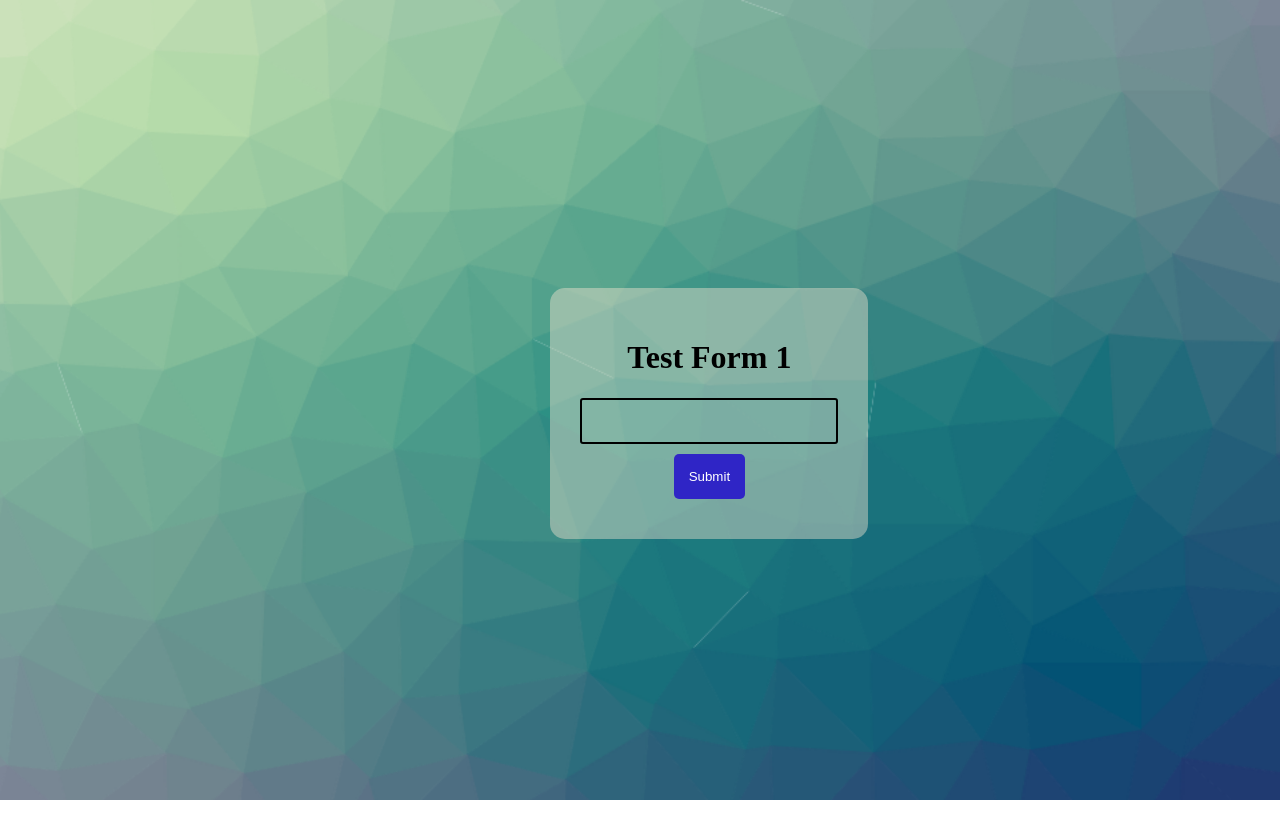
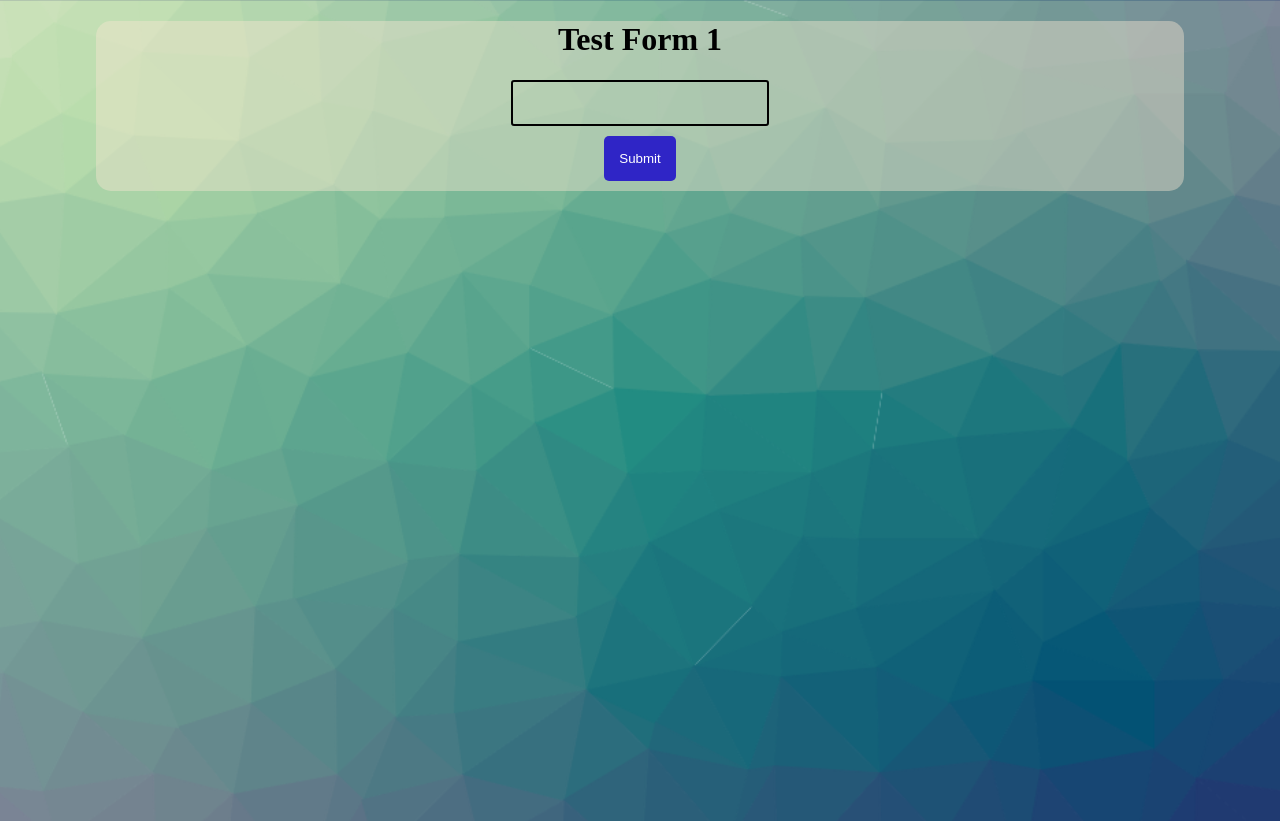
Before and after one commit to Aayushrorix/Dynamic-Form, a React (Vite) app: page / in a window 1280 px wide. Both pictures are taken after a click on the button "Preview". Before the commit the page ends 800 px from the top, so only its background shows below. Built offline with nearby package versions, Linux system fonts and the light colour scheme.

Commit message:
Change home preview design

```diff
--- a/src/components/Preview.tsx
+++ b/src/components/Preview.tsx
@@ -38,9 +38,9 @@ function Preview() {
 
     return (
         <>
-            <div className='preview-main'>
+            <div className='preview-form'>
                 <h1>{form.formName}</h1>
-                <form onSubmit={pformik.handleSubmit}>
+                <form onSubmit={pformik.handleSubmit} className=''>
                     {form.fields.map((field:any)=>(
                         <>
                             <div className='input-form-label'>{field.question}</div>
--- a/src/components/css/Preview.css
+++ b/src/components/css/Preview.css
@@ -33,3 +33,10 @@
     padding: 15px;
     border-radius: 5px;
 }
+
+.preview-form{
+    text-align: center;
+    background-color: rgba(245, 229, 209, 0.427);
+    margin: auto 6rem;
+    border-radius: 15px;
+}
--- a/src/index.css
+++ b/src/index.css
@@ -5,6 +5,5 @@ body {
     background-image: url('./assets/myBackground.png');
     background-size: cover;
     background-position: center;
-    height: 100vh; /* Ensures the background covers the entire viewport height */
-    overflow: hidden; /* Prevents scrolling if the image is larger than the viewport */
+    min-height: 100vh;
 }
```
